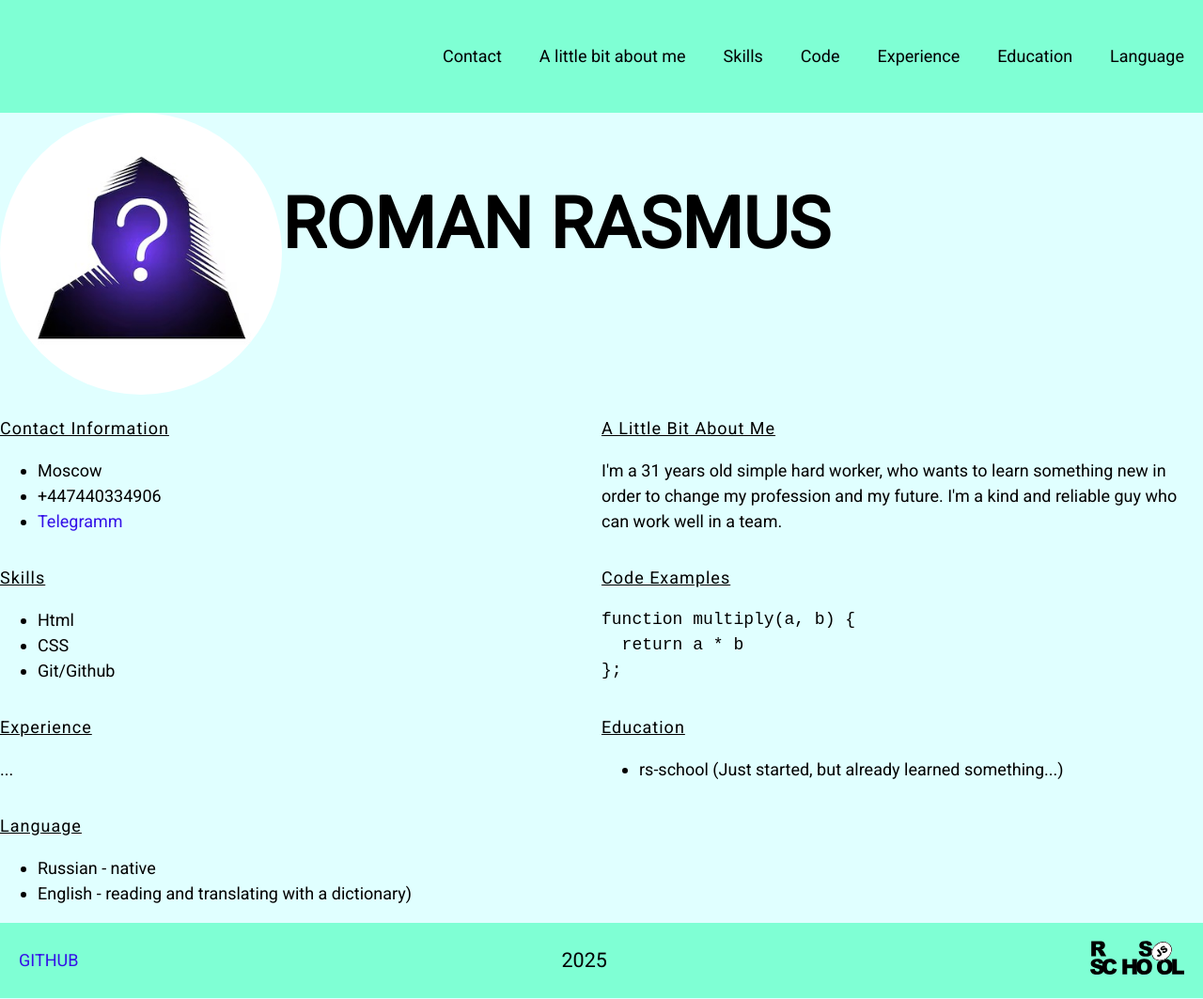
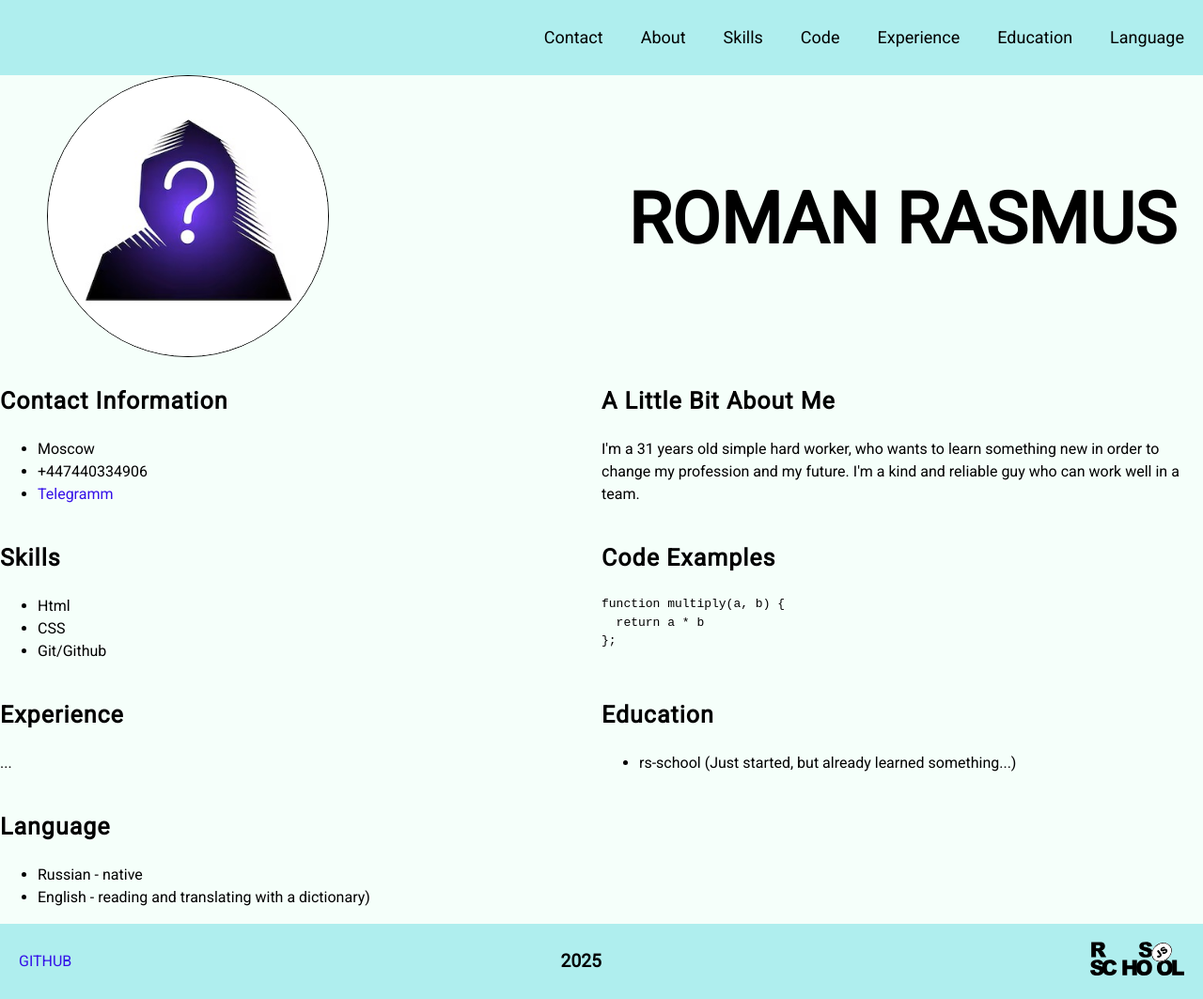
Before and after one commit to Rasmuuus/rsschool-cv, a plain HTML site: page index.html in a window 1280 px wide. Shown: the whole page at 94% size. Drawn offline with Linux system fonts and the light colour scheme.

Commit message:
refactor: change header size and background color of project

```diff
--- a/index.html
+++ b/index.html
@@ -15,7 +15,7 @@
         <nav class="nav">
             <ul class="nav-list">
                 <li class="nav-item"><a href="#contact" class="nav-link">Contact</a></li>
-                <li class="nav-item"><a href="#summary" class="nav-link">A little bit about me</a></li>
+                <li class="nav-item"><a href="#summary" class="nav-link">About</a></li>
                 <li class="nav-item"><a href="#skills" class="nav-link">Skills</a></li>
                 <li class="nav-item"><a href="#code" class="nav-link">Code</a></li>
                 <li class="nav-item"><a href="#experience" class="nav-link">Experience</a></li>
@@ -26,11 +26,11 @@
     </header>
     <main class="main">
         <div class="container main-container">
-            <section class="section-avatr">
+            <section class="section">
                 <img src="./assets/img/Avatar.jpg" alt="My photo" class="avatar">
             </section>
-            <section class="section-name">
-                <h1 class="my-name">ROMAN RASMUS</h1>
+            <section class="section" id="profile">
+                <h1>ROMAN RASMUS</h1>
             </section>
             <section class="section" id="contact">
                 <h2 class="section-title">Contact information</h2>
@@ -82,8 +82,9 @@
     </main>
     <footer class="footer">
         <a href="https://github.com/Rasmuuus" class="link">GITHUB</a>
-        <p style="font-size:larger;">2025</p>
-        <a href="https://rs.school/courses/javascript-preschool-ru"><img src="./assets/svg/rs-school-logo.svg" alt="" width="100px"></a>
+        <p style="font-size:larger;"><strong>2025</strong></p>
+        <a href="https://rs.school/courses/javascript-preschool-ru"><img src="./assets/svg/rs-school-logo.svg" alt=""
+                width="100px"></a>
     </footer>
     <div class="container"></div>
 </body>
--- a/style.css
+++ b/style.css
@@ -1,12 +1,6 @@
 @font-face {
     font-family: "Roboto";
     src: url("assets/fonts/Roboto-Regular.ttf");
-}
-
-@media (max-width: 768px) {
-    .section {
-        width: 100%;
-    }
 }
 
 * {
@@ -21,7 +15,7 @@ body {
     display: flex;
     flex-direction: column;
     justify-content: space-between;
-    background-color:#E0FFFF;
+    background-color: #F5FFFA;
     min-height: 100vh;
     margin: 0;
     padding: 0;
@@ -29,10 +23,8 @@ body {
 
 body {
     font-family: 'Roboto';
-    font-size: 18px;
-    font-weight: 300;
+    font-weight: 400;
     line-height: 1.5;
-    color: #000000;
 }
 
 .container {
@@ -45,8 +37,8 @@ body {
     justify-content: flex-end;
     align-items: center;
     list-style: none;
-    background-color: aquamarine;
-    height: 15vh;
+    background-color: #AFEEEE;
+    height: 10vh;
     margin: 0;
 }
 
@@ -72,9 +64,10 @@ body {
     width: 50%;
 }
 
-.section-avatar,
-.section-name {
-    width: 50%;
+@media (max-width: 768px) {
+    .section {
+        width: 100%;
+    }
 }
 
 .section-name {
@@ -82,9 +75,8 @@ body {
 }
 
 .section-title {
-    font-size: 18px;
-    font-weight: 400;
-    text-decoration: underline;
+    font-size: 25px;
+    font-weight: 700;
     text-transform: capitalize;
     letter-spacing: 1px;
 }
@@ -103,13 +95,21 @@ body {
 .avatar {
     width: 300px;
     border-radius: 50%;
+    border: 1px solid #000000;
+    margin-left: 50px;
+}
+
+#profile {
+    text-align: center;
+    margin: auto;
+    font-size: 50px;
 }
 
 .footer {
     display: flex;
     justify-content: space-between;
     align-items: center;
-    background-color: aquamarine;
+    background-color: #AFEEEE;
     height: 10vh;
     padding-left: 20px;
     padding-right: 20px;
```
